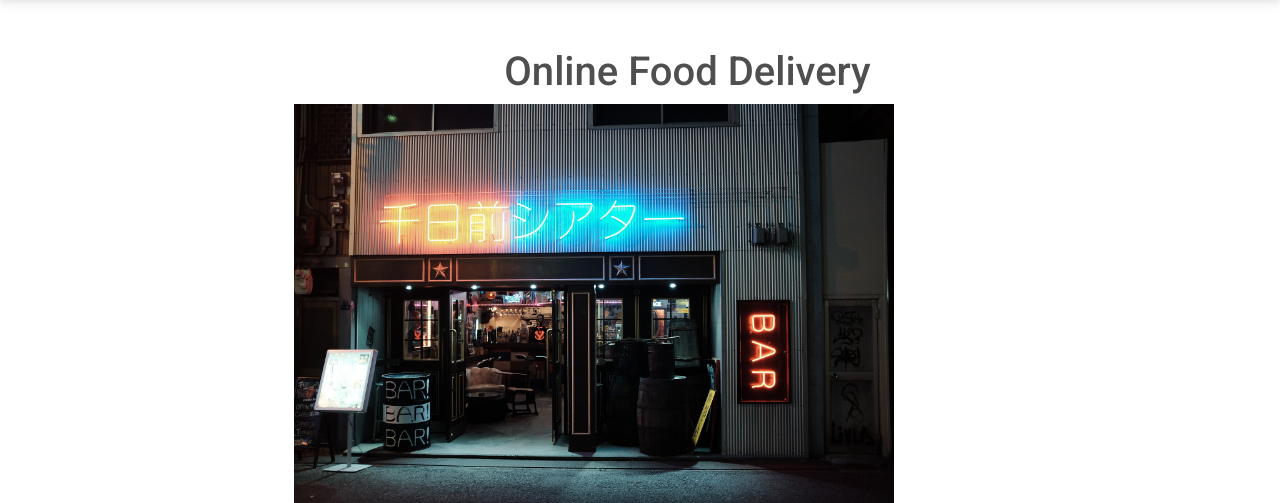
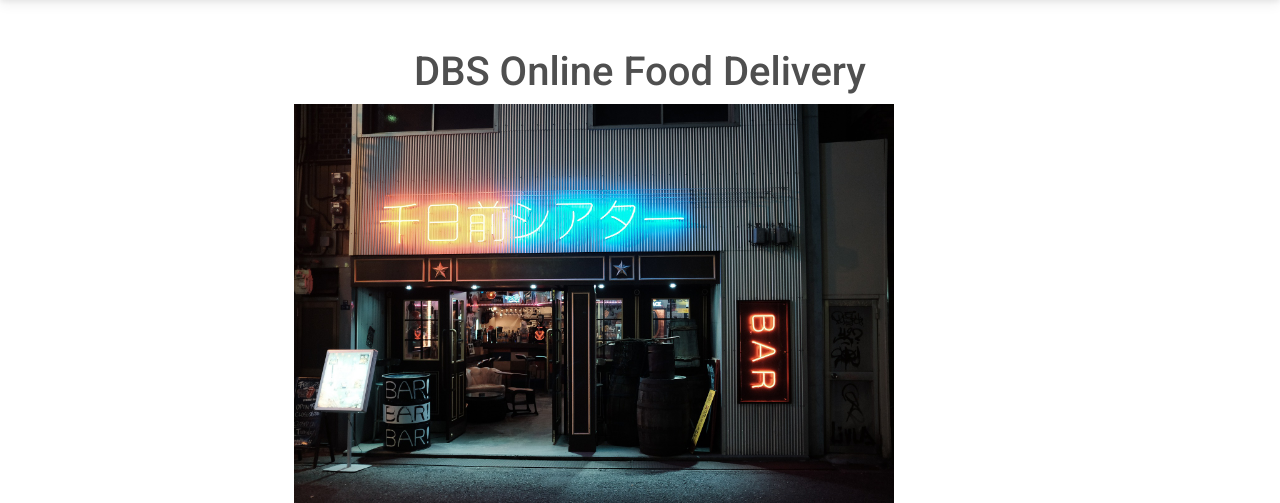
Before and after one commit to elivinus/DBS, a Django app: page / in a window 1280 px wide. Shown: the part 59-562 px from the top of the page. Run offline with Django 4.2, Linux system fonts and the light colour scheme.

Commit message:
small update

```diff
--- a/apc/storefront/shoppingcart/templates/home/index.html
+++ b/apc/storefront/shoppingcart/templates/home/index.html
@@ -4,8 +4,8 @@
     <div class="row justify-content-center mt-5">
 
           </style>
-        <div class="col-md-9 col-sm-11 offset-md-1 p4 text-center">
-            <h1> Online Food Delivery</h1>
+        <div class="col-md-9 col-sm-11 p4 text-center">
+            <h1> DBS Online Food Delivery</h1>
         </div>
     </div>
     <div class="col-md-9 col-sm-1 offset-md-1 p4 text-center">
```
